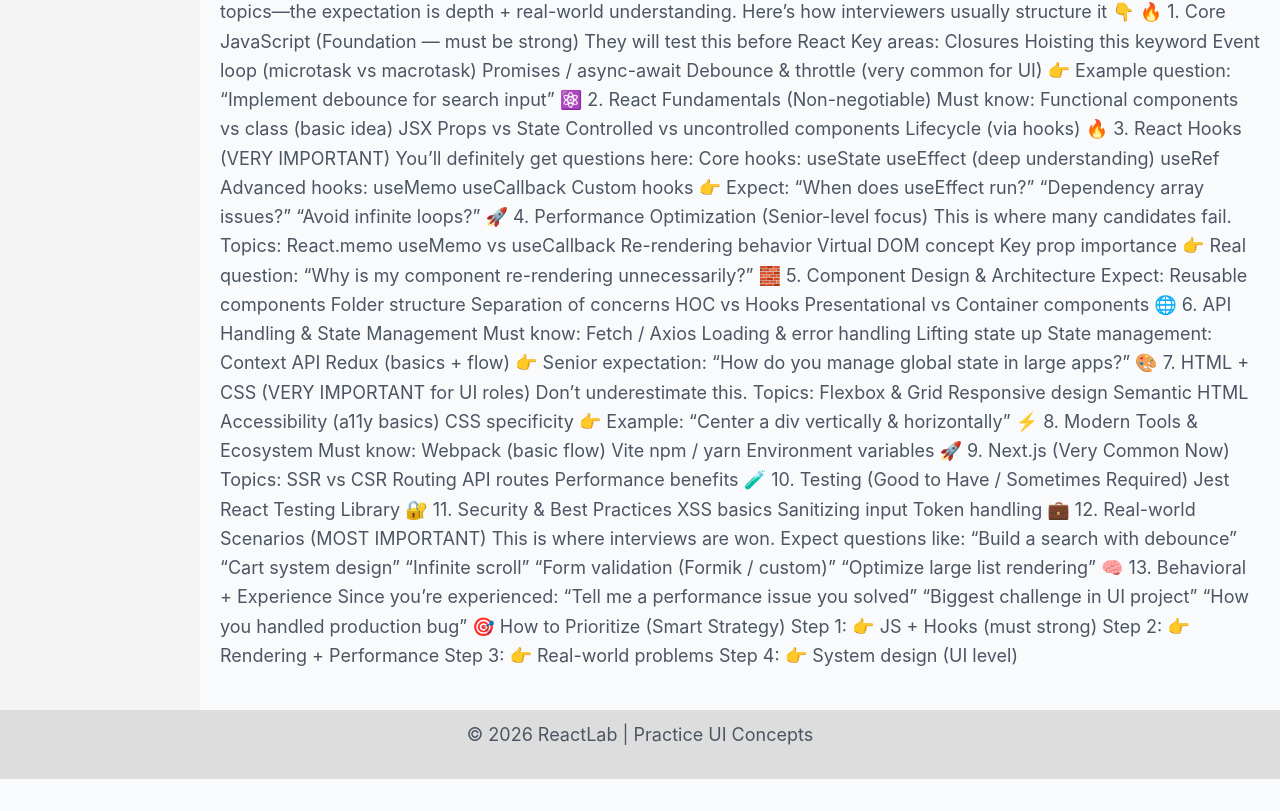
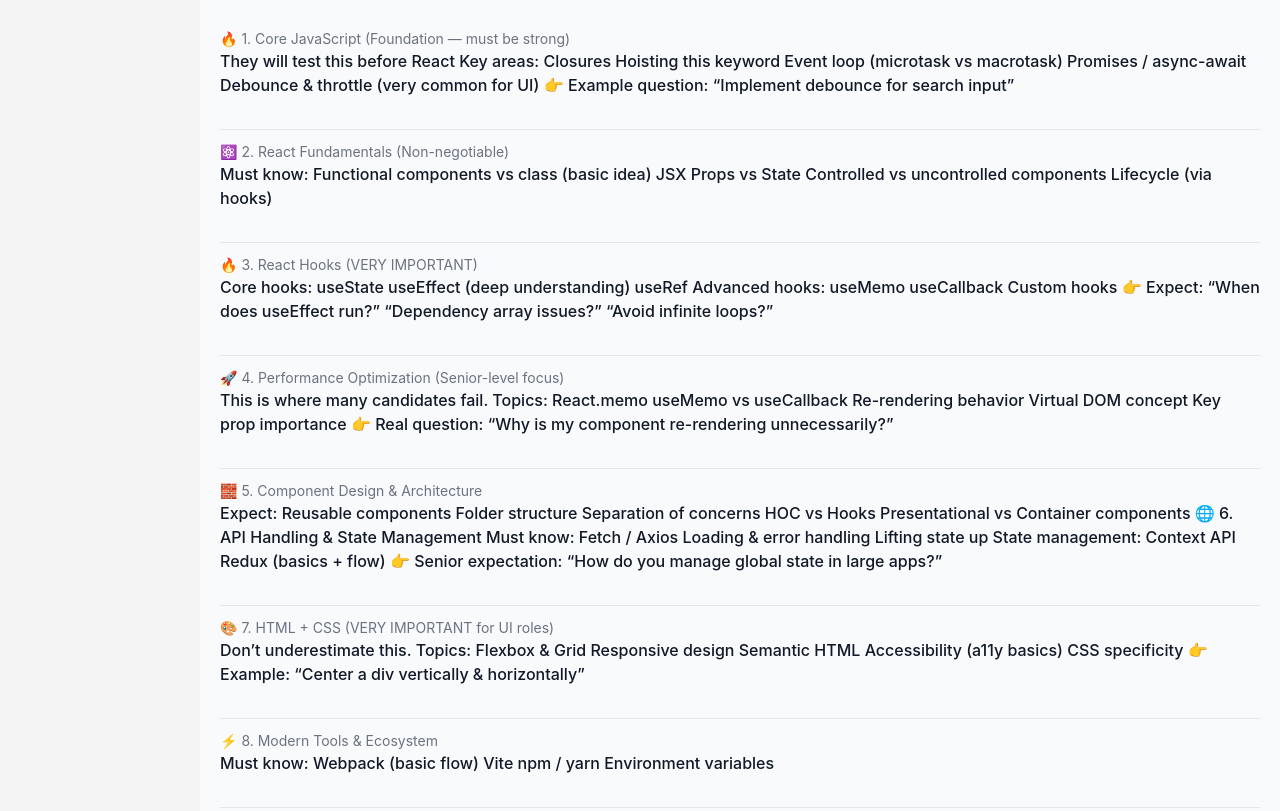
Before and after one commit to bml-8884233955/workbook, a React (Create React App) app: page /intro in a window 1280 px wide. Shown: the part 729-1540 px from the top of the page. Before the commit the page ends 1508 px from the top, so only its background shows below. Built offline with nearby package versions, Linux system fonts and the light colour scheme; the HTML template or start-up script is replaced by a standard one.

Commit message:
update style with tailwind css

```diff
--- a/src/pages/Home/Intro.jsx
+++ b/src/pages/Home/Intro.jsx
@@ -18,16 +18,15 @@ function Intro() {
                 <li> Render Props</li>
                 <li>Portals</li>
             </ul>
+            <p> Don’t just study random topics—the expectation is depth + real-world understanding.</p>
 
-
-            <p>
-
-                If you’re preparing seriously for a UI React interview (especially with ~10+ years experience), don’t just study random topics—the expectation is depth + real-world understanding.
-
-                Here’s how interviewers usually structure it 👇
-
+            <div className="divide-y">
+                <div className="py-3">
+                    <h4 className="text-sm text-gray-500">
                         🔥 1. Core JavaScript (Foundation — must be strong)
 
+                    </h4>
+                    <p className="text-base font-medium text-gray-900">
                         They will test this before React
 
                         Key areas:
@@ -41,18 +40,26 @@ function Intro() {
                         👉 Example question:
 
                         “Implement debounce for search input”
-
+                    </p>
+                </div>
+                <div className="py-3">
+                    <h4 className="text-sm text-gray-500">
                         ⚛️ 2. React Fundamentals (Non-negotiable)
+                    </h4>
+                    <p className="text-base font-medium text-gray-900">
                         Must know:
                         Functional components vs class (basic idea)
                         JSX
                         Props vs State
                         Controlled vs uncontrolled components
                         Lifecycle (via hooks)
+                    </p>
+                </div>
+                <div className="py-3">
+                    <h4 className="text-sm text-gray-500">
                         🔥 3. React Hooks (VERY IMPORTANT)
-
-                You’ll definitely get questions here:
-
+                    </h4>
+                    <p className="text-base font-medium text-gray-900">
                         Core hooks:
                         useState
                         useEffect (deep understanding)
@@ -67,8 +74,13 @@ function Intro() {
                         “When does useEffect run?”
                         “Dependency array issues?”
                         “Avoid infinite loops?”
+                    </p>
+                </div>
+                <div className="py-3">
+                    <h4 className="text-sm text-gray-500">
                         🚀 4. Performance Optimization (Senior-level focus)
-
+                    </h4>
+                    <p className="text-base font-medium text-gray-900">
                         This is where many candidates fail.
 
                         Topics:
@@ -81,8 +93,13 @@ function Intro() {
                         👉 Real question:
 
                         “Why is my component re-rendering unnecessarily?”
-
+                    </p>
+                </div>
+                <div className="py-3">
+                    <h4 className="text-sm text-gray-500">
                         🧱 5. Component Design & Architecture
+                    </h4>
+                    <p className="text-base font-medium text-gray-900">
                         Expect:
                         Reusable components
                         Folder structure
@@ -101,9 +118,14 @@ function Intro() {
                         👉 Senior expectation:
 
                         “How do you manage global state in large apps?”
-
+                    </p>
+                </div>
+                <div className="py-3">
+                    <h4 className="text-sm text-gray-500">
                         🎨 7. HTML + CSS (VERY IMPORTANT for UI roles)
 
+                    </h4>
+                    <p className="text-base font-medium text-gray-900">
                         Don’t underestimate this.
 
                         Topics:
@@ -116,19 +138,54 @@ function Intro() {
                         👉 Example:
 
                         “Center a div vertically & horizontally”
+                    </p>
+                </div>
+                <div className="py-3">
+                    <h4 className="text-sm text-gray-500">
+                        ⚡ 8. Modern Tools & Ecosystem
 
-                ⚡ 8. Modern Tools & Ecosystem
+                    </h4>
+                    <p className="text-base font-medium text-gray-900">
                         Must know:
                         Webpack (basic flow)
                         Vite
                         npm / yarn
                         Environment variables
+                    </p>
+                </div>
+                <div className="py-3">
+                    <h4 className="text-sm text-gray-500">
                         🚀 9. Next.js (Very Common Now)
+
+                    </h4>
+                    <p className="text-base font-medium text-gray-900">
                         Topics:
                         SSR vs CSR
                         Routing
                         API routes
                         Performance benefits
+                    </p>
+                </div>
+            </div>
+
+
+
+
+
+
+
+
+
+
+
+
+
+
+
+
+
+
+
             🧪 10. Testing (Good to Have / Sometimes Required)
             Jest
             React Testing Library
@@ -169,7 +226,6 @@ function Intro() {
             Step 4:
 
             👉 System design (UI level)
-            </p>
         </>
     )
 }
```
Lines whose indentation alone changed are shown as unchanged.
